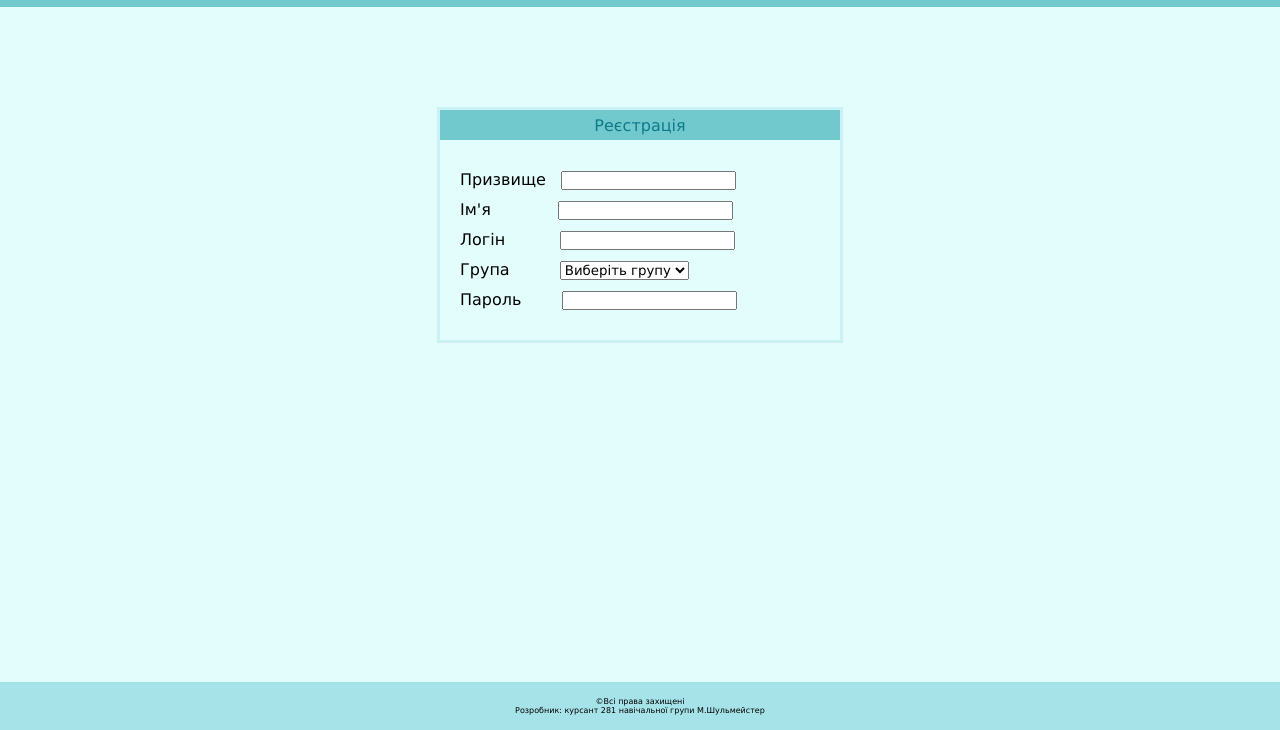
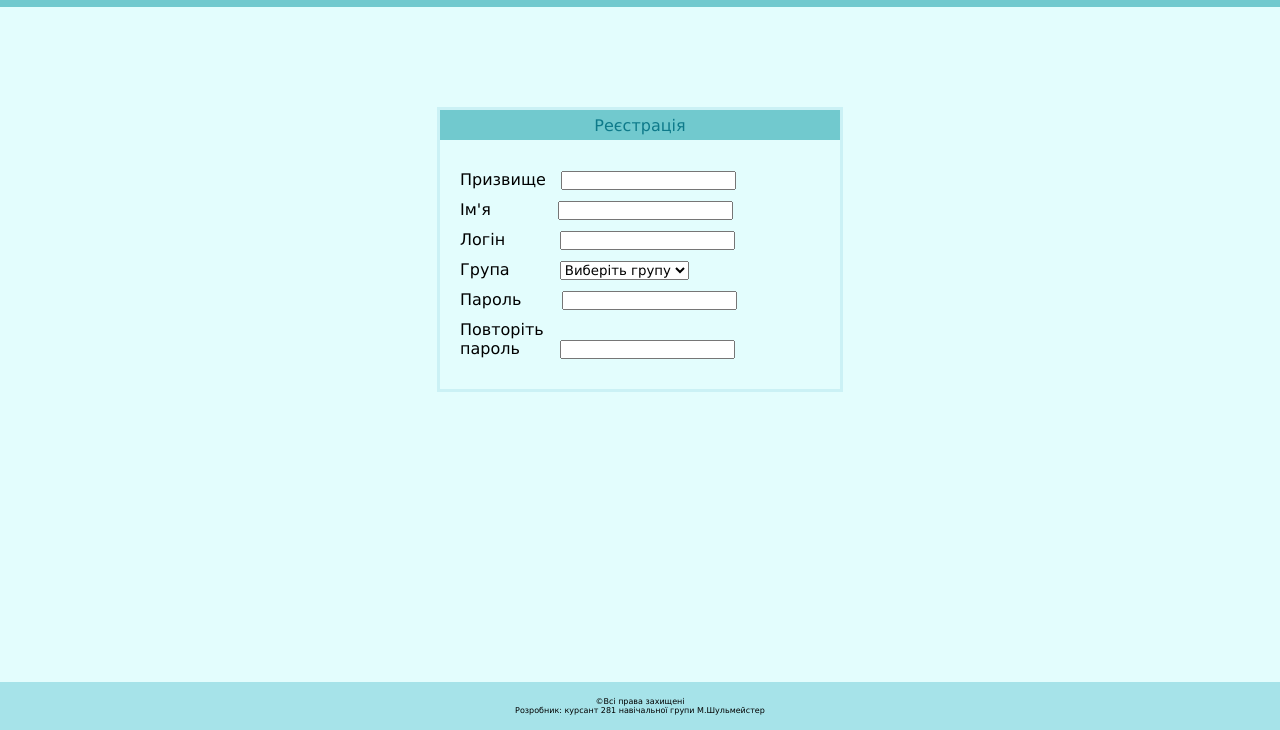
Before and after one commit to kirast3/PZ1.4Git, a plain HTML site: page registration.html in a window 1280 px wide. Shown: the part 70-800 px from the top of the page. Drawn offline with Linux system fonts and the light colour scheme.

Commit message:
Repeat Password

```diff
--- a/registration.html
+++ b/registration.html
@@ -48,6 +48,10 @@
           <label style="margin-right: 35px" for="pass">Пароль</label>
           <input type="password" id="pass" name="pass"><br>
         </div>
+        <div class="pass">
+          <label style="margin-right: 35px" for="pass">Повторіть<br>пароль</label>
+          <input type="password" id="pass1" name="pass"><br>
+        </div>
       </form>
     </div>
   </div>
```
